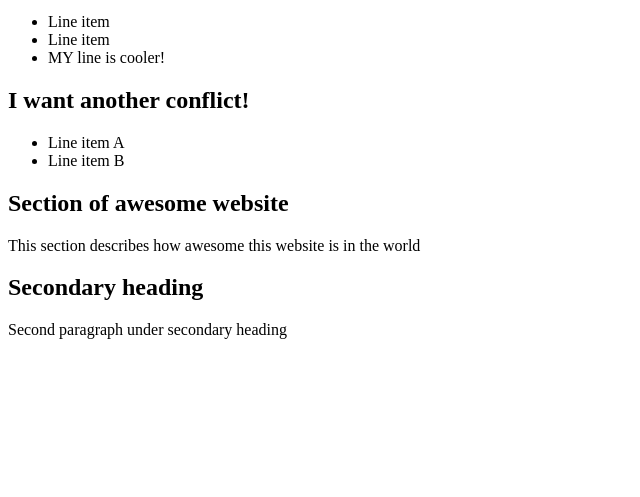
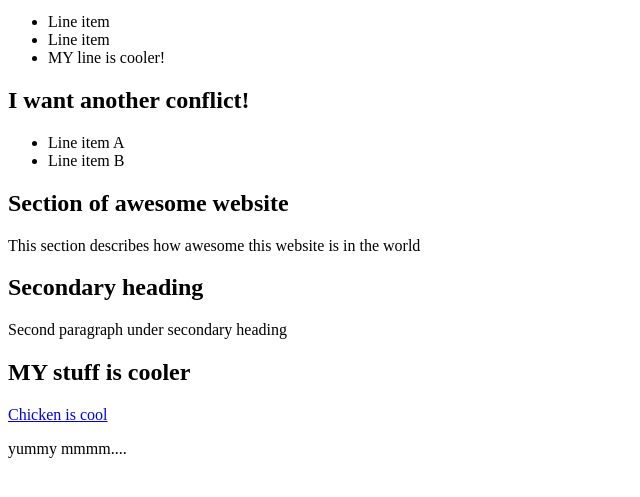
Before and after one commit to Keichoro/p02-git-demo, a plain HTML site: page index.html in a window 1280 px wide. Shown: the part 127-624 px from the top of the page, without its empty margins (0-640 px from the left). Drawn offline with Linux system fonts and the light colour scheme.

Commit message:
Added new h2 link and paragraph

```diff
--- a/index.html
+++ b/index.html
@@ -32,6 +32,11 @@
 
 		<h2>Secondary heading</h2>
 		<p>Second paragraph under secondary heading</p>
+
+		<h2>MY stuff is cooler</h2>
+		<a href="#">Chicken is cool</a>
+		<p>yummy mmmm....</p>
+
 	</body>
 
 </html>
```
